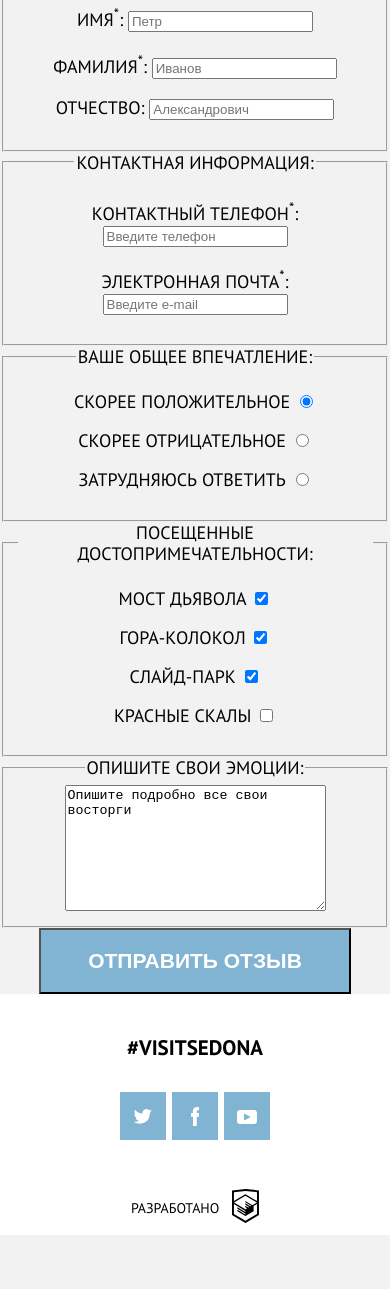
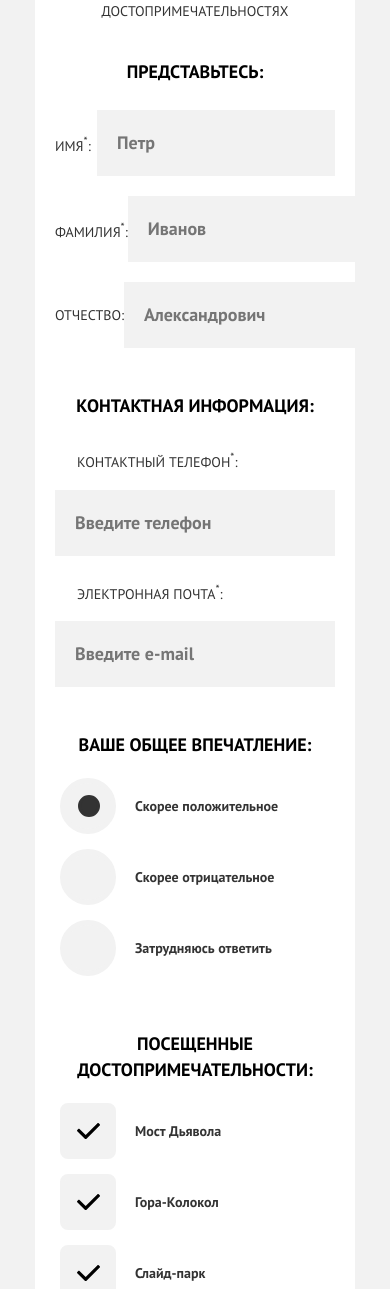
Before and after one commit to ElenaBachi/427875-sedona-18, a website: page source/form.html in a window 390 px wide. Shown: the part 668-1957 px from the top of the page. Before the commit the page ends 1903 px from the top, so only its background shows below. Drawn offline with nearby package versions, Linux system fonts and the light colour scheme; files that its build step writes are made by us from their sources.

Commit message:
Начала верстку адаптивных сеток страницы с формой

```diff
--- a/source/form.html
+++ b/source/form.html
@@ -9,19 +9,20 @@
 </head>
 <body>
 
+  <div class="wrapper">
+
     <header class="page-header">
       <nav class="main-nav">
         <button class="main-nav__toogle" type="button"><span class="visually-hidden">Открыть меню</span></button>
-      <div class="main-nav__wrapper">
         <ul class="main-nav__list">
-          <li class="main-nav__item main-nav__item--active">
-            <a>Главная</a>
+          <li class="main-nav__item">
+            <a href="index.html">Главная</a>
           </li>
           <li class="main-nav__item">
             <a href="photo.html">Фото и видео</a>
           </li>
           <li class="main-nav__item">
-            <a href="form.html">Форма отзыва</a>
+            <a href="form.html main-nav__item--active">Форма отзыва</a>
           </li>
           <li class="main-nav__item">
             <a href="https://htmlacademy.ru">HTML Academy</a>
@@ -30,84 +31,93 @@
         <a class="page-header__logo">
           <img class="page-header__logo-image" src="img/logo-sedona-mobile.svg" alt="City of Sedona" width="102" height="83">
         </a>
-      </div>
       </nav>
     </header>
 
     <main class="page-main">
 
       <section class="feedback">
-      <div class="feedback-wrapper">
+        <div class="feedback__header">
           <h1 class="feedback__title">Оставьте свой отзыв</h1>
           <p class="feedback__text">Помогите нашим отелям стать лучше! Оставьте отзыв о них, а также о посещенных вами достопримечательностях</p>
+        </div>
         <form method="get" action="https://echo.htmlacademy.ru" class="feedback__form review">
-          <fieldset>
+          <fieldset class="review__username">
             <legend>Представьтесь:</legend>
-            <p>
+            <ul>
+              <li>
                 <label for="user-name">Имя<sup>*</sup>:</label>
                 <input id="user-name" type="text" name="name" placeholder="Петр">
-            </p>
-            <p>
+              </li>
+              <li>
                 <label for="user-surname">Фамилия<sup>*</sup>:</label>
                 <input id="user-surname" type="text" name="surname" placeholder="Иванов">
-            </p>
-            <p>
+              </li>
+              <li>
                 <label for="user-patronymic">Отчество:</label>
                 <input id="user-patronymic" type="text" name="patronymic" placeholder="Александрович">
-            </p>
+              </li>
+            </ul>
           </fieldset>
-          <fieldset>
+          <fieldset class="review__contacts">
             <legend>Контактная информация:</legend>
-            <p class="review__phone">
+            <ul>
+              <li class="review__phone">
                 <label for="user-phone">Контактный телефон<sup>*</sup>:</label>
                 <input id="user-phone" type="tel" name="phone" placeholder="Введите телефон">
-            </p>
-            <p class="review__email">
+              </li>
+              <li class="review__email">
                 <label for="user-email">Электронная почта<sup>*</sup>:</label>
                 <input id="user-email" type="email" name="email" placeholder="Введите e-mail">
+              </li>
+            </ul>
+          </fieldset>
+          <fieldset class="review__impression">
+            <legend>Ваше общее впечатление:</legend>
+            <ul>
+              <li>
+                <input class="visually-hidden review__radio" id="positive-impression" type="radio" name="impression" value="positive" checked>
+                <label for="positive-impression">Скорее положительное</label>
+              </li>
+              <li>
+                <input class="visually-hidden review__radio" id="negative-impression" type="radio" name="impression" value="negative">
+                <label for="negative-impression">Скорее отрицательное</label>
+              </li>
+              <li>
+                <input class="visually-hidden review__radio" id="no-answer" type="radio" name="impression" value="no-answer">
+                <label for="no-answer">Затрудняюсь ответить</label>
+              </li>
+            </ul>
+          </fieldset>
+          <fieldset class="review__sights">
+            <legend>Посещенные достопримечательности:</legend>
+            <ul>
+              <li>
+                <input class="visually-hidden review__checkbox" id="devil-bridge" type="checkbox" name="bridge" checked>
+                <label for="devil-bridge">Мост Дьявола</label>
+              </li>
+              <li>
+                <input class="visually-hidden review__checkbox" id="mountain-bell" type="checkbox" name="mountain" checked>
+                <label for="mountain-bell">Гора-Колокол</label>
+              </li>
+              <li>
+                <input class="visually-hidden review__checkbox" id="slide-park" type="checkbox" name="park" checked>
+                <label for="slide-park">Слайд-парк</label>
+              </li>
+              <li>
+                <input class="visually-hidden review__checkbox" id="red-rocks" type="checkbox" name="rocks">
+                <label for="red-rocks">Красные скалы</label>
+              </li>
+            </ul>
+          </fieldset>
+          <fieldset class="review__textarea">
+            <legend>Опишите свои эмоции:</legend>
+            <textarea name="user-emotion" rows="5" placeholder="Опишите подробно все свои восторги"></textarea>
+          </fieldset>
+          <p class="review__submit">
+            <button class="button" type="submit">Отправить отзыв</button>
           </p>
-          </fieldset>
-          <fieldset>
-            <legend>Ваше общее впечатление:</legend>
-            <p class="review__radio">
-              <label for="positive-impression">Скорее положительное</label>
-              <input id="positive-impression" type="radio" name="impression" value="positive" checked>
-            </p>
-            <p class="review__radio">
-              <label for="negative-impression">Скорее отрицательное</label>
-              <input id="negative-impression" type="radio" name="impression" value="negative">
-            </p>
-            <p class="review__radio">
-              <label for="no-answer">Затрудняюсь ответить</label>
-              <input id="no-answer" type="radio" name="impression" value="no-answer">
-            </p>
-          </fieldset>
-          <fieldset>
-            <legend>Посещенные достопримечательности:</legend>
-            <p class="review__checkbox">
-              <label for="devil-bridge">Мост Дьявола</label>
-              <input id="devil-bridge" type="checkbox" name="bridge" checked>
-            </p>
-            <p class="review__checkbox">
-              <label for="mountain-bell">Гора-Колокол</label>
-              <input id="mountain-bell" type="checkbox" name="mountain" checked>
-            </p>
-            <p class="review__checkbox">
-              <label for="slide-park">Слайд-парк</label>
-              <input id="slide-park" type="checkbox" name="park" checked>
-            </p>
-            <p class="review__checkbox">
-              <label for="red-rocks">Красные скалы</label>
-              <input id="red-rocks" type="checkbox" name="rocks">
-            </p>
-          </fieldset>
-          <fieldset>
-            <legend>Опишите свои эмоции:</legend>
-            <textarea class="review__textarea" name="user-emotion" rows="8" cols="30">Опишите подробно все свои восторги </textarea>
-          </fieldset>
-          <button class="review__button button" type="submit">Отправить отзыв</button>
         </form>
-      </div>
       </section>
     </main>
 
@@ -154,5 +164,6 @@
         </a>
       </div>
     </footer>
+  </div>
 </body>
 </html>
--- a/source/sass/blocks/button.scss
+++ b/source/sass/blocks/button.scss
@@ -1,7 +1,7 @@
 .button {
   display: inline-block;
 
-  @include size(280, 58);
+  @include size(280px, 58px);
   @include padding(18px, 47px);
   box-sizing: border-box;
 
@@ -12,6 +12,8 @@
   text-transform: uppercase;
 
   background-color: $main-color-blue;
+
+  border: none;
 }
 
 .button:hover,
--- /dev/null
+++ b/source/sass/blocks/feedback.scss
@@ -0,0 +1,233 @@
+.feedback {
+  width: 320px;
+
+  @include text (18px, 26px, center);
+  color: $font-color-black;
+
+  background-color: $main-color;
+}
+
+.feedback__header {
+  padding: 22px;
+  padding-top: 40px;
+}
+
+.feedback__text {
+  font-size: 14px;
+  line-height: 24px;
+  color: $font-color-grey;
+}
+
+.feedback__form {
+  font: inherit;
+  text-align: left;
+}
+
+.feedback__form input {
+  font: inherit;
+  color: $font-color-black;
+  text-transform: none;
+  font-weight: bold;
+}
+
+.feedback__form fieldset {
+  position: relative;
+
+  margin: 0;
+  padding: 0;
+  margin-bottom: 25px;
+
+  border: none;
+}
+
+.feedback__form legend {
+  margin-bottom: 25px;
+
+  font-weight: bold;
+  text-align: center;
+}
+
+.feedback__form legend::before {
+  content: "";
+  position: absolute;
+  top: -24px;
+  left: 0;
+
+  @include size (320px, 1px);
+
+  background-color: rgba(#000000, 0.1%);
+}
+
+.feedback__form label {
+  position: relative;
+
+  display: block;
+
+  font-size: 14px;
+  line-height: 26px;
+  color: $font-color-grey;
+
+  cursor: pointer;
+  user-select: none;
+}
+
+.feedback__form ul {
+  @include list-reset ();
+}
+
+.feedback__form li {
+  margin-bottom: 20px;
+}
+
+.review__username ul,
+.review__contacts ul {
+  width: 280px;
+  margin: 0 auto;
+}
+
+.review__username input,
+.review__contacts input {
+  padding: 20px;
+  padding-right: 0;
+
+  font-size: 18px;
+  line-height: 26px;
+  color: $font-color-black;
+  text-transform: none;
+  font-weight: bold;
+
+  background-color: #f2f2f2;
+
+  border: none;
+}
+
+.review__username li {
+  display: flex;
+  justify-content: space-between;
+  align-items: center;
+  width: 280px;
+}
+
+.review__contacts li {
+  display: flex;
+  flex-direction: column;
+  width: 280px;
+  margin: 0;
+  padding: 0;
+  margin-bottom: 20px;
+}
+
+.review__contacts label {
+  margin-bottom: 15px;
+  margin-left: 22px;
+}
+
+.review__impression legend,
+.review__sights legend {
+  margin-bottom: 35px;
+}
+
+.review__impression ul,
+.review__sights ul {
+  font-size: 18px;
+  line-height: 26px;
+  font-weight: bold;
+  color: $font-color-black;
+  text-transform: none;
+}
+
+.review__impression li,
+.review__sights li {
+  margin-bottom: 45px;
+  padding-left: 100px;
+}
+
+.review__radio + label::before {
+  content: "";
+  position: absolute;
+  top: -15px;
+  left: -75px;
+
+  @include size (46px, 46px);
+
+  background-color: #f2f2f2;
+
+  border: 5px solid #f2f2f2;
+  border-radius: 50%;
+}
+
+.review__radio:checked + label::after {
+  content: "";
+  position: absolute;
+  top: 2px;
+  left: -57px;
+
+  @include size (16px, 16px);
+
+  background-color: #333333;
+
+  border: 3px solid #333333;
+  border-radius: 50%;
+}
+
+.review__checkbox + label::before {
+  content: "";
+  position: absolute;
+  top: -15px;
+  left: -75px;
+
+  @include size (46px, 46px);
+
+  background-color: #f2f2f2;
+
+  border: 5px solid #f2f2f2;
+  border-radius: 8px;
+}
+
+.review__checkbox:checked + label::after {
+  content: "";
+  position: absolute;
+  top: 5px;
+  left: -58px;
+
+  @include size (24px, 16px);
+
+  background-image: url("../img/icon-tick.svg");
+  background-repeat: no-repeat;
+  background-position: 0 0;
+}
+
+.review__textarea textarea {
+  display: block;
+  margin: 0 auto;
+  padding-top: 22px;
+  padding-left: 20px;
+  padding-right: 33px;
+  width: 280px;
+  box-sizing: border-box;
+
+  font-size: 16px;
+  line-height: 26px;
+  font-weight: bold;
+
+  background-color: #f2f2f2;
+
+  border: none;
+
+  resize: none;
+}
+
+.review__submit {
+  display: block;
+  margin: 0;
+  padding: 0;
+  padding-bottom: 45px;
+}
+
+.review__submit button {
+  display: block;
+  margin: 0 auto;
+
+  font-size: 18px;
+  box-sizing: border-box;
+}
--- a/source/sass/blocks/global.scss
+++ b/source/sass/blocks/global.scss
@@ -6,8 +6,7 @@ body {
   font-family: $font-family;
 
   @include text(18px, 21px, center);
-
-  color: $font-color-dark;
+  color: $font-color-black;
   text-transform: uppercase;
 
   background-color: $main-color-back;
--- a/source/sass/blocks/main-gallery.scss
+++ b/source/sass/blocks/main-gallery.scss
@@ -46,7 +46,7 @@
   left: -20px;
 }
 
-.photo-list__item:nth-child(4)::after {
+.photo-list__item:last-child::after {
   content: "";
 
   @include size (320px, 1px);
--- a/source/sass/blocks/page-footer.scss
+++ b/source/sass/blocks/page-footer.scss
@@ -10,7 +10,7 @@
 
 .social b {
   @include text (21px, 26px, center);
-  color: $font-color-dark;
+  color: $font-color-black;
 }
 
 .social__list {
--- a/source/sass/blocks/page-header.scss
+++ b/source/sass/blocks/page-header.scss
@@ -55,6 +55,7 @@
   @include padding(20px, 92px);
   box-sizing: border-box;
 
+  color: #ffffff;
   font-weight: bold;
 }
 
@@ -108,7 +109,7 @@
     padding: 20px 0;
 
     @include text(14px, 26px, center);
-    color: $font-color-dark;
+    color: $font-color-black;
   }
 
   .main-nav__list a:hover,
--- a/source/sass/style.scss
+++ b/source/sass/style.scss
@@ -8,3 +8,4 @@
 @import "blocks/page-footer.scss";
 @import "blocks/main-gallery.scss";
 @import "blocks/presentation.scss";
+@import "blocks/feedback.scss";
--- a/source/sass/variables.scss
+++ b/source/sass/variables.scss
@@ -4,7 +4,7 @@ $main-color-grey: #ebebeb;
 $main-color-blue: #81b3d2;
 
 
-$font-color-dark: #000000;
+$font-color-black: #000000;
 $font-color-grey: #333333;
 $font-color-light: #ffffff;
 $active-link: #766357;
```
Also changed, not shown: source/sass/blocks/advantages.scss (+40 -5 lines). Lines whose indentation alone changed are shown as unchanged.
